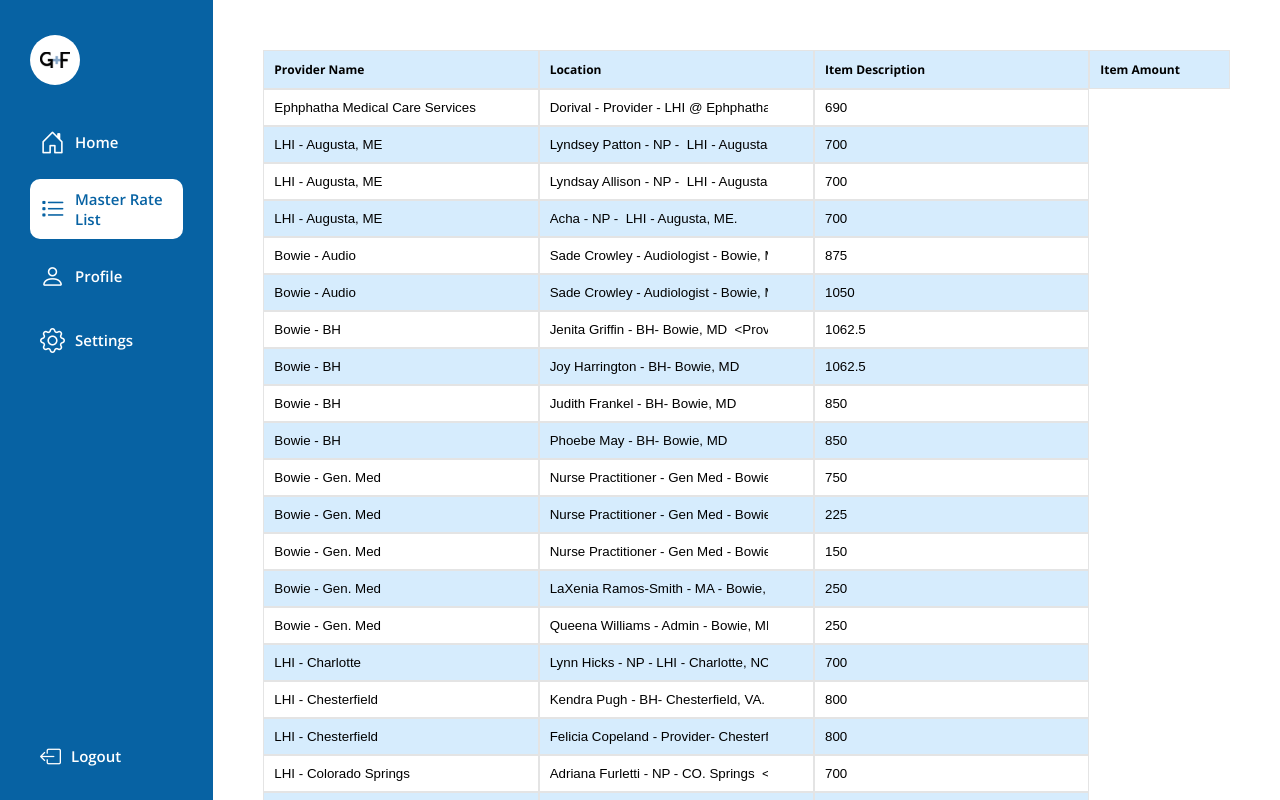
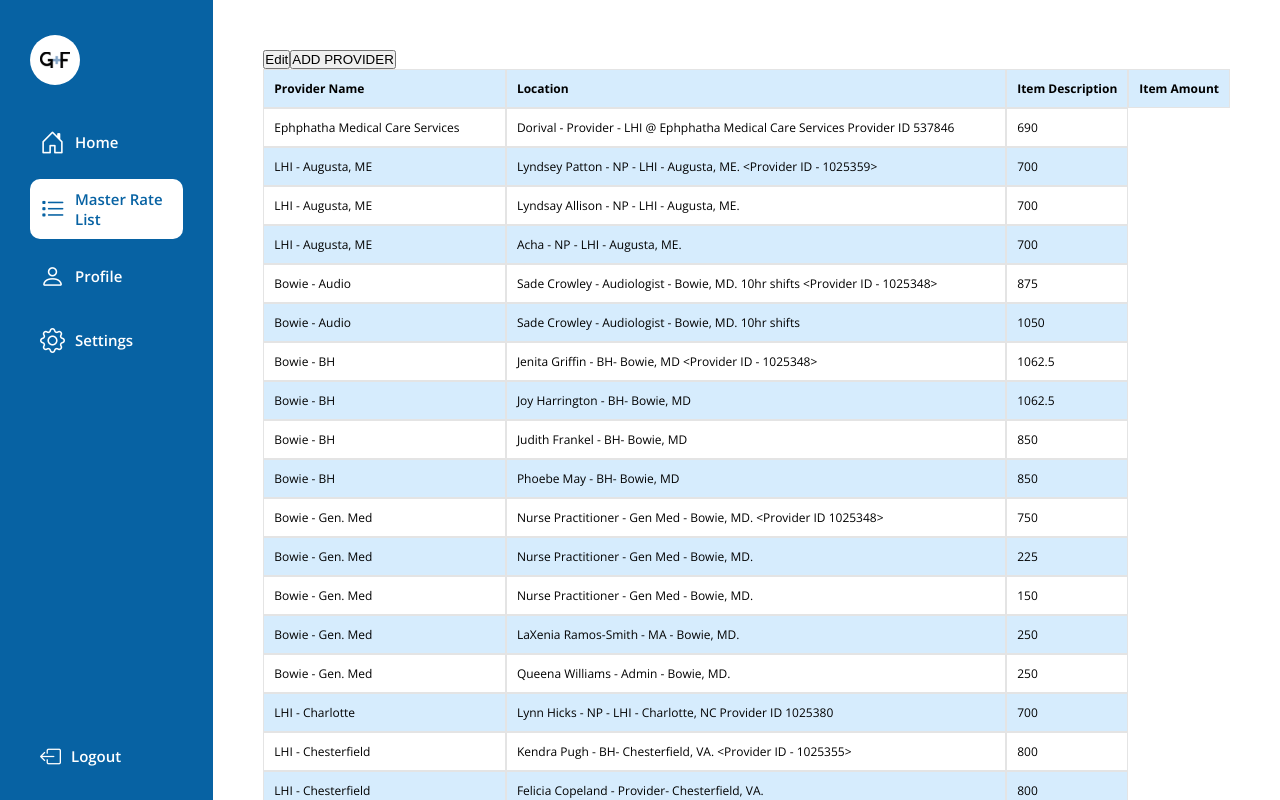
Before and after one commit to Prajwalbasti/SIH2022, a React (Create React App) app: page /master-list in a window 1280 px wide. Built offline with nearby package versions, Linux system fonts and the light colour scheme; no server answers; the database is empty; sample sign-in values are in the browser's storage; what xlsx would draw is missing.

Commit message:
edit stable

```diff
--- a/src/Pages/MasterList/MasterList.jsx
+++ b/src/Pages/MasterList/MasterList.jsx
@@ -13,32 +13,46 @@
 function MasterList() {
     const [info, setInfo] = useState(null);
 
-    const doc =  db
+    const [edit, setEdit] = useState(false);
+
+    const doc = () => { db
            .collection("Master Rate List")
            .doc("q4AOA8x0RrQBdYQbvmCH")
            .get().then((doc) => {
-
                setInfo(doc.data());
 
+               const data = [];
 
                for (const key in doc.data()) {
                 console.log(key);
                 for(const value in doc.data()[key]){
                     console.log(`${value}`);
-                    for (const i in doc.data()[key][value])
-                    {
-                        console.log(`${i} : ${doc.data()[key][value][i]}`)
-                    }
-
+                    data.push(doc.data()[key][value]);
+                    // for (const i in doc.data()[key][value])
+                    // {
+                    //     data1.push(doc.data()[key][value][i])
+                    //     // console.log(`${i} : ${doc.data()[key][value][i]}`)
+                    //
                 }
             }
+        setInfo(data);
+        });
+            }
 
-              }
+    useEffect(() => {
+                doc()
+            }, [])
 
-              );
+
   return (
     <div className='master-list'>
 
+        <div className="button_div">
+        {edit ? <button >Save</button> : <button onClick={()=> setEdit(true)}>Edit</button> }
+
+        <button>ADD PROVIDER</button>
+
+        </div>
         <table className="table">
             <thead>
                 <tr>
@@ -49,17 +63,20 @@
             </thead>
             <tbody>
 
-                {masterData && masterData.length != 0 ? masterData.map((dat, key) => {
+                { masterData && masterData.length != 0 ? masterData.map((dat, key) => {
+                  return <tr className={key%2 != 0 ? "color" : "non-color"} key={key}>
+                  <td>{edit ? <input type="text" defaultValue={dat["Provider Name"]}/> :  <p>{dat["Provider Name"]}</p>}</td>
 
-                    return <tr className={key%2 != 0 ? "color" : "non-color"} key={key}>
-                         <td><input type="text" defaultValue={dat["Provider Name"]}/></td>
-
-                         <td><input type="text" defaultValue={dat.ItemDescription2}/></td>
-                         <td><input type="text" defaultValue={dat.Rate}/></td>
-                    </tr>
+                <td>{edit ? <input type="text" defaultValue={dat.ItemDescription2}/> : <p>{dat.ItemDescription2}</p>}</td>
+                  <td>{edit ? <input type="text" defaultValue={dat.Rate}/> : <p>{dat.Rate}</p> }</td>
+             </tr>
 
 
-                }) : null}
+
+                }) : null  }
+
+
+
 
             </tbody>
         </table>
```
